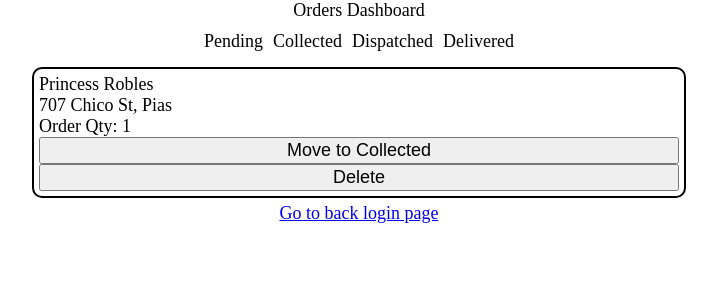
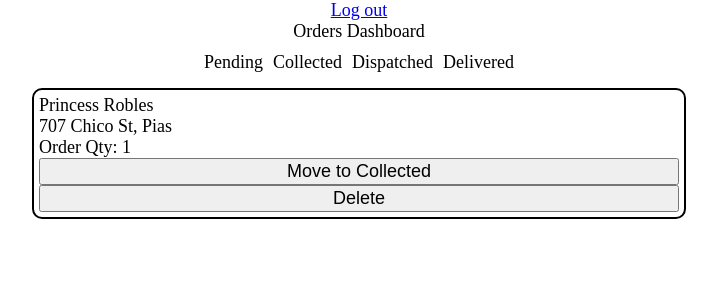
Before and after one commit to ericdarlucio/uplift-projects, a React (Create React App) app in the folder p3-react-app/: page /sikretongmalupet in a window 1280 px wide. Shown: the top 300 px of the page, without its empty margins (281-998 px from the left). Built offline with nearby package versions, Linux system fonts and the light colour scheme.

Commit message:
fix: Move Admin logout button on top

```diff
--- a/p3-react-app/src/pages/Admin.js
+++ b/p3-react-app/src/pages/Admin.js
@@ -21,6 +21,7 @@ const Admin = () => {
 
   return (
     <div className="Admin-container">
+      <Link to='/'><span>Log out</span></Link>
       <div>Orders Dashboard</div>
       <div className="Admin-status-container">
         <div
@@ -87,7 +88,6 @@ const Admin = () => {
           return <OrderCard key={order.firstName} array={order} />
         })
       }
-      <Link to='/'><span>Go to back login page</span></Link>
     </div>
   )
 }
```
